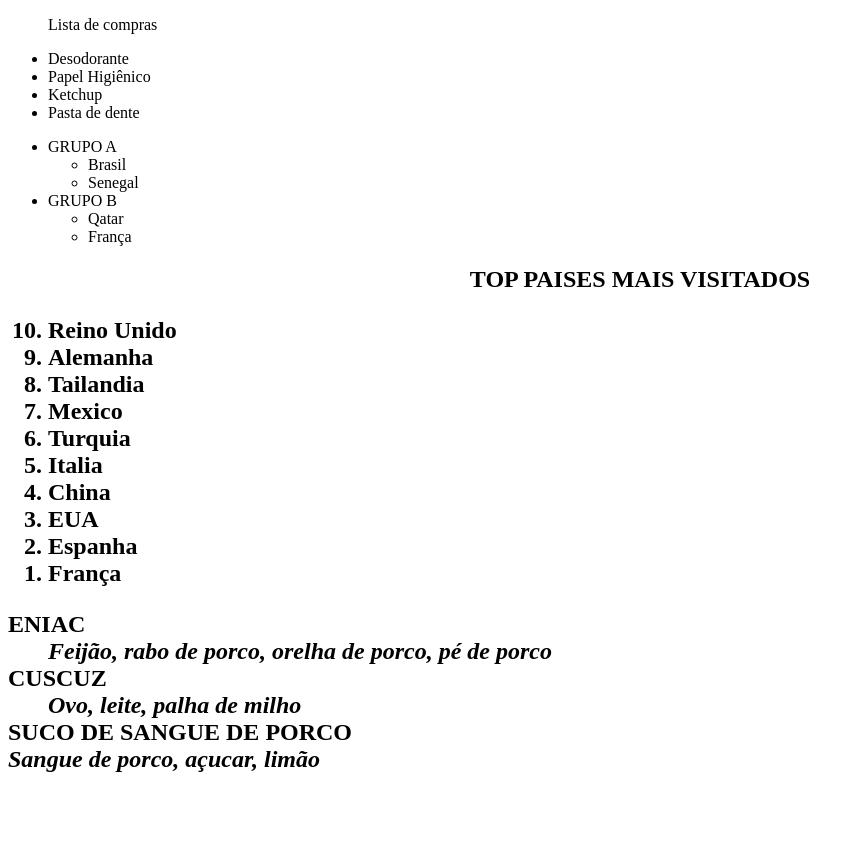
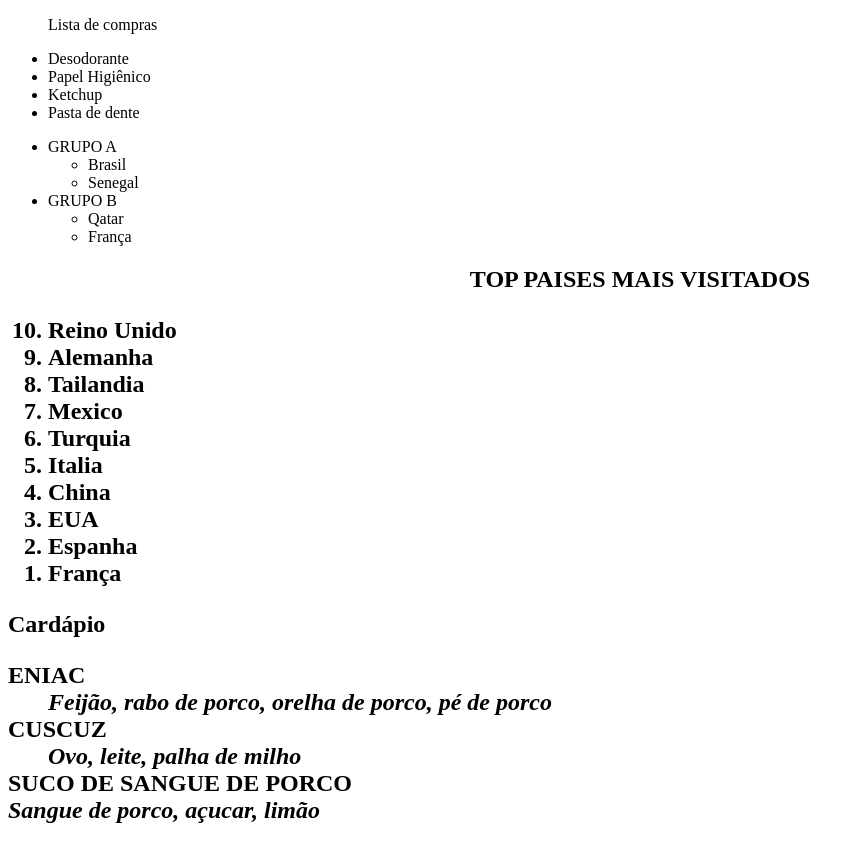
Before and after one commit to MarceloAFiedler/Marcelo-Fiedler.github.io, a plain HTML site: page LISTAS.html in a window 1280 px wide. Shown: the whole page, without its empty margins (0-865 px from the left). Before the commit the page ends 800 px from the top, so only its background shows below. Drawn offline with Linux system fonts and the light colour scheme.

Commit message:
Update LISTAS.html

```diff
--- a/LISTAS.html
+++ b/LISTAS.html
@@ -46,6 +46,7 @@
 	</ol>
 
 	<dl>
+	 <p>Cardápio</p>
 	  <dt>ENIAC</dt>
 	   <i><dd>Feijão, rabo de porco, orelha de porco, pé de porco</dd></i>
 	  <dt>CUSCUZ</dt>
```
